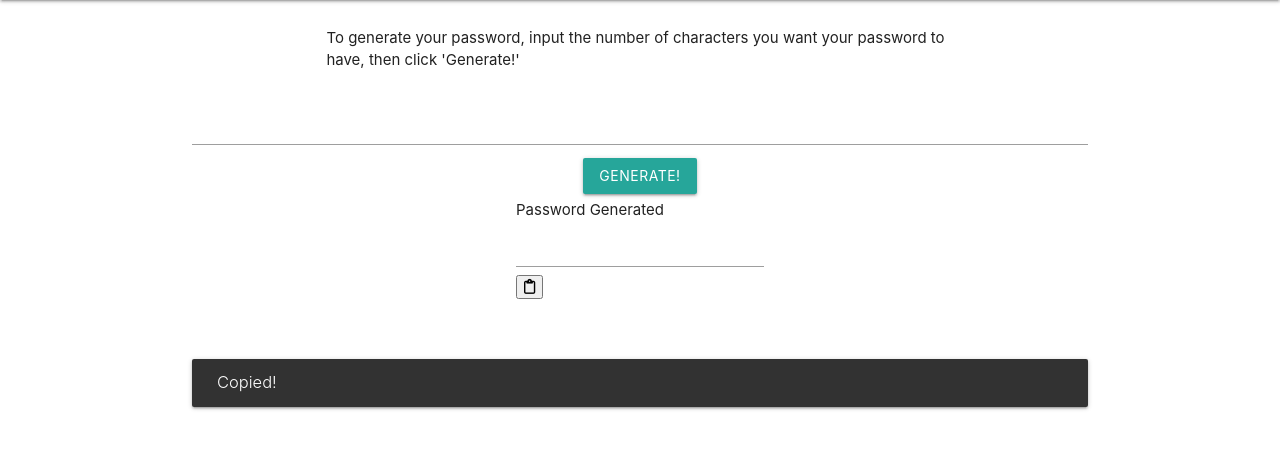
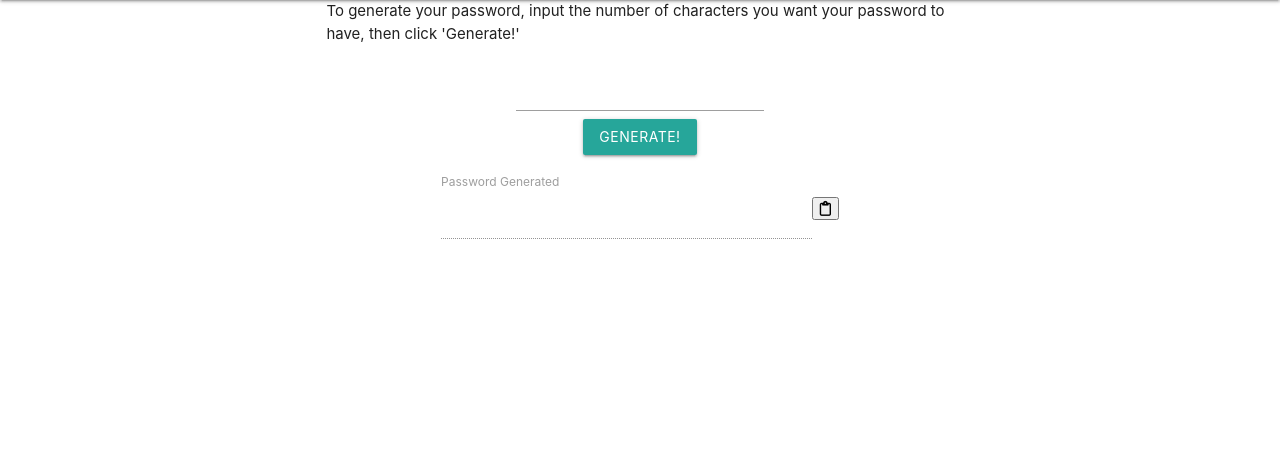
Before and after one commit to mcbridz/deployed_portfolio, a Django app: page /materialize/password_generator/ in a window 1280 px wide. Shown: the part 64-513 px from the top of the page. Run offline with Django 3.2, Linux system fonts and the light colour scheme; some libraries are stand-ins or nearby versions.

Commit message:
Implemented materialize random password generator

```diff
--- a/portfolio/html_css/templates/html_css/materialize_random-password-generator.html
+++ b/portfolio/html_css/templates/html_css/materialize_random-password-generator.html
@@ -3,19 +3,19 @@
 {% block title %}Password Generator{% endblock %}
 {% block style %}
 <style>
-    .row {
-        margin-top: 3%;
-    }
-
-    #instructions {
+    #password-container {
+        display: flex;
+        flex-direction: row;
+        align-items: center;
         justify-content: center;
     }
 
-    .col-sm {
+    #input_group {
         display: flex;
+        flex-direction: column;
+        align-items: center;
         justify-content: center;
-        align-items: center;
-        margin-bottom: 5px;
+        margin-bottom: 15px;
     }
 </style>
 
@@ -28,30 +28,26 @@
         <span>To generate your password, input the number of characters you want your password to have, then click
             'Generate!'</span>
     </div>
-    <div class="row">
-        <div class="col-sm" id="value-container">
-            <input id="num_chars" type="number" />
+    <div class="">
+        <div id="input_group">
+            <div class="" id="value-container">
+                <input id="num_chars" type="number" />
+            </div>
+            <div class="" id="generate-container">
+                <button type="button" class="waves-effect waves-light btn" id=gen_but>Generate!</button>
+            </div>
         </div>
-        <div class=col-sm id="generate-container">
-            <button type="button" class="btn btn-secondary" id=gen_but>Generate!</button>
-        </div>
-        <div class="col-sm" id="password-container">
-            <div class="input-group input-group-sm mb-3">
-                <div class="input-group-prepend">
-                    <span class="input-group-text" id="inputGroup-sizing-sm">Password Generated</span>
+        <div class="">
+            <div class="" id="password-container">
+                <div class="">
+                    <label>Password Generated</label>
+                    <input type="text" class="form-control" id="pwd-text" aria-label="Small"
+                        aria-describedby="inputGroup-sizing-sm" disabled>
                 </div>
-                <input type="text" class="form-control" id="pwd-text" aria-label="Small"
-                    aria-describedby="inputGroup-sizing-sm">
-                <div class="input-group-append">
-                    <button class="input-group-text" onclick="copyToClipboard()"><i
-                            class="far fa-clipboard"></i></button>
+                <div class="">
+                    <button class="" onclick="copyToClipboard()"><i class="far fa-clipboard"></i></button>
                 </div>
             </div>
-        </div>
-    </div>
-    <div class="toast" role="alert" aira-live="assertive" aria-atomic="true">
-        <div class="toast-body">
-            Copied!
         </div>
     </div>
 </div>
@@ -67,7 +63,7 @@
         copyText.select()
         copyText.setSelectionRange(0, 99999)
         document.execCommand("copy")
-        $('.toast').toast('show')
+        M.toast({ html: 'Copied!' })
     }
 </script>
 {% endblock %}
```
